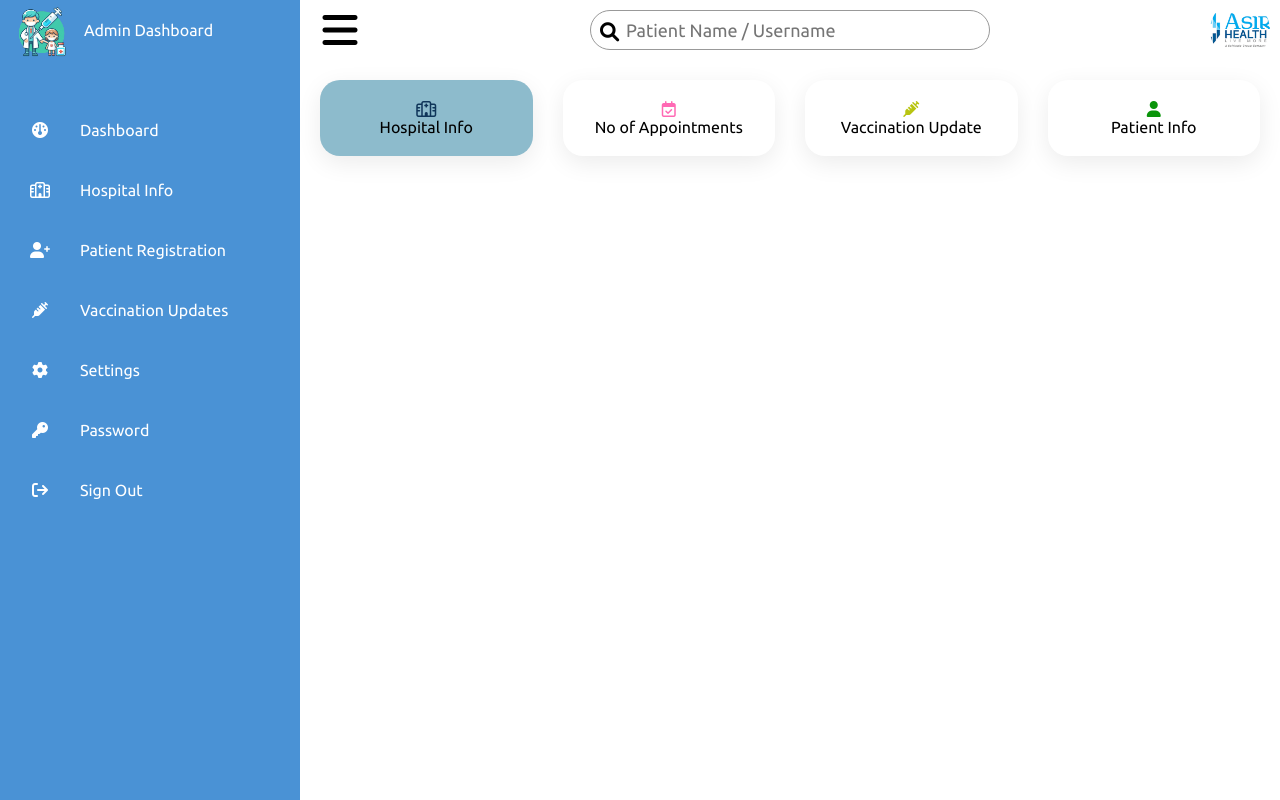
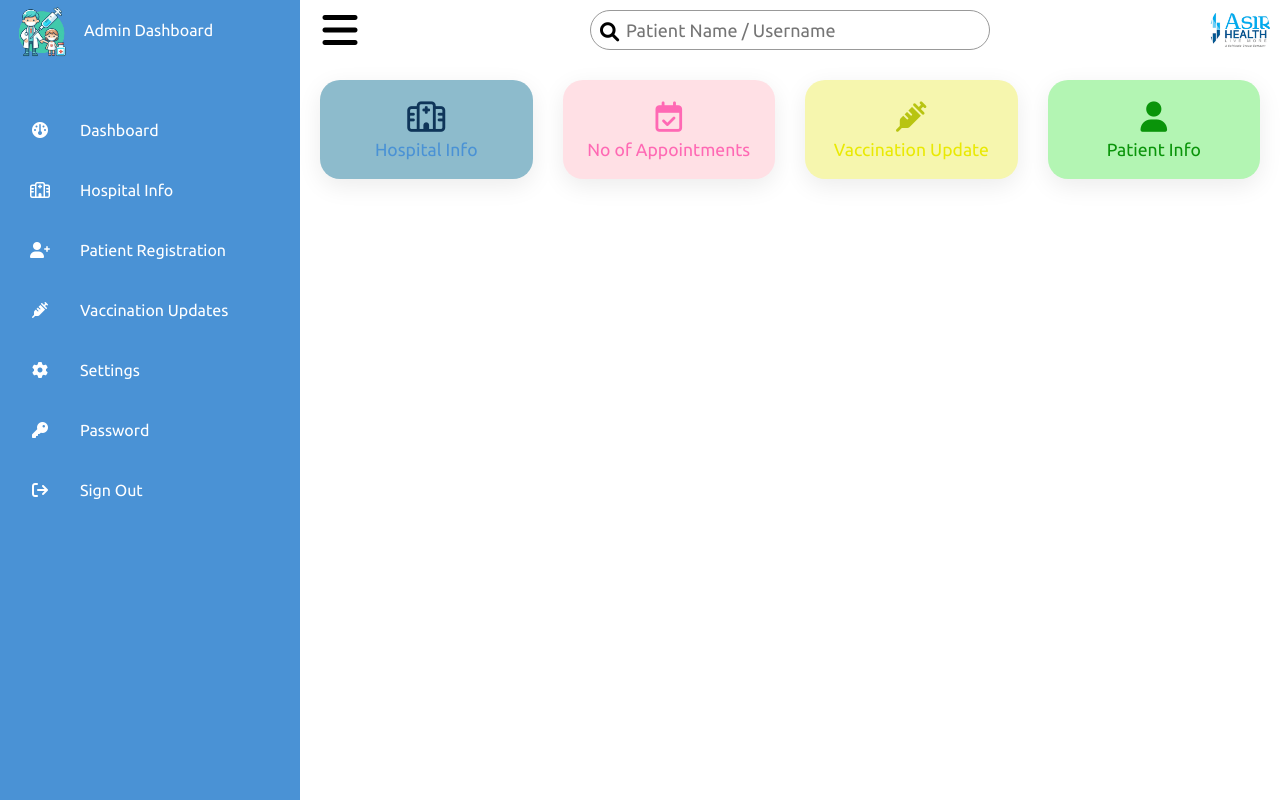
Before and after one commit to nethmimelisha/Computing-Group-Project, a PHP site: page /admin.html in a window 1280 px wide. Run offline with PHP 8.4, Linux system fonts and the light colour scheme.

Commit message:
admin cards update

```diff
--- a/css/admin.css
+++ b/css/admin.css
@@ -250,3 +250,104 @@ white-space: nowrap;
 .card.hospital {
   background-color: rgb(141, 187, 204);
 }
+
+.card.appointments {
+  background-color: rgb(255, 224, 229);
+}
+
+.card.vaccination {
+  background-color: rgb(246, 246, 174);
+}
+
+.card.patient {
+  background-color: rgb(179, 245, 179);
+}
+
+.cardBox .card .numbers {
+  position: relative;
+  font-weight: 200;
+  font-size: 1.9rem;
+  color: var(--blue);
+}
+
+.cardBox .card .cardName {
+  font-size: 1.1rem;
+  margin-top: 5px;
+}
+
+.card.hospital .cardName {
+  color: var(--blue);
+}
+
+.card.appointments .cardName {
+  color: var(--pink);
+}
+
+.card.vaccination .cardName {
+  color: var(--yellow);
+}
+
+.card.patient .cardName {
+  color: var(--green);
+}
+
+.cardBox .card.card.hospital:hover {
+  background-color: rgb(92, 149, 170);
+}
+
+.cardBox .card.card.appointments:hover {
+  background-color: rgb(234, 148, 163);
+}
+
+.cardBox .card.card.vaccination:hover {
+  background-color: rgb(237, 237, 100);
+}
+
+.cardBox .card.card.patient:hover {
+  background-color: rgb(131, 220, 131);
+}
+
+.cardBox .card:hover .numbers,
+.cardBox .card:hover .cardName,
+.cardBox .card:hover .iconBx {
+  color: var(--white);
+}
+
+.cardHeader .btn {
+  position: relative;
+  padding: 5px 10px;
+  background: var(--blue);
+  text-decoration: none;
+  color: var(--white);
+  border-radius: 6px;
+}
+
+.details {
+  position: relative;
+  width: 100%;
+  padding: 20px;
+  display: grid;
+  grid-template-columns: 2fr 1fr;
+  grid-gap: 30px;
+  /* margin-top: 10px; */
+}
+
+.details .recentOrders {
+  position: relative;
+  display: grid;
+  min-height: 500px;
+  background: var(--white);
+  padding: 20px;
+  box-shadow: 0 7px 25px rgba(0, 0, 0, 0.08);
+  border-radius: 20px;
+}
+
+.details .cardHeader {
+  display: flex;
+  justify-content: space-between;
+  align-items: flex-start;
+}
+.cardHeader h2 {
+  font-weight: 600;
+  color: var(--blue);
+}
```
